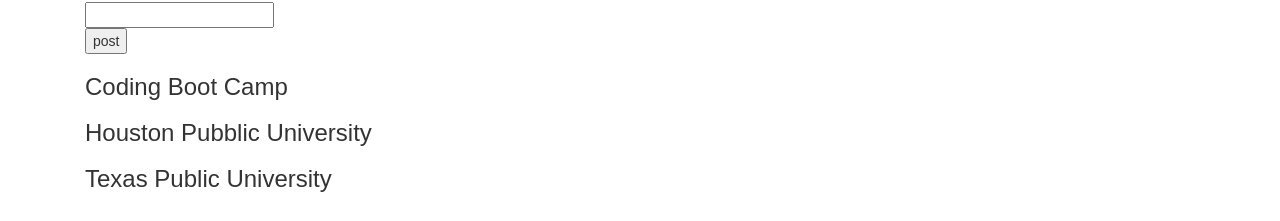
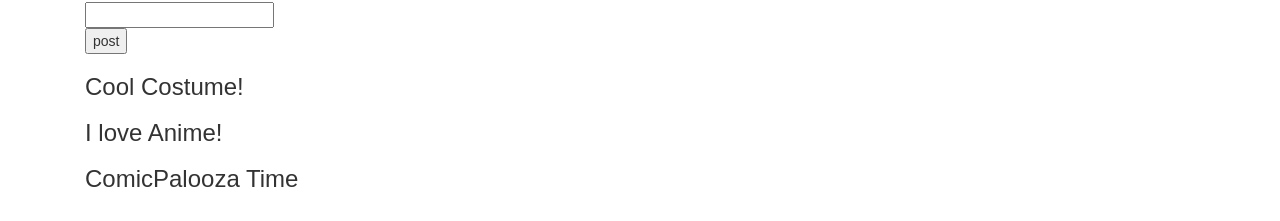
Before and after one commit to Nhatseafood/anime-social-media, a React (Create React App) app: page / in a window 1280 px wide. Shown: the part 576-797 px from the top of the page. Built offline with nearby package versions, Linux system fonts and the light colour scheme.

Commit message:
change static caption

```diff
--- a/src/modules/views/Dashboard/PostContainer.js
+++ b/src/modules/views/Dashboard/PostContainer.js
@@ -15,15 +15,15 @@ class PostContainer extends Component {
           posts: [
             {
                 id:1,
-                caption: 'Coding Boot Camp'
+                caption: 'Cool Costume!'
             },
             {
                id:2,
-               caption: 'Houston Pubblic University'
+               caption: 'I love Anime!'
             },
             {
                id:3,
-               caption: 'Texas Public University'
+               caption: 'ComicPalooza Time'
             }
             ]
         }
```
